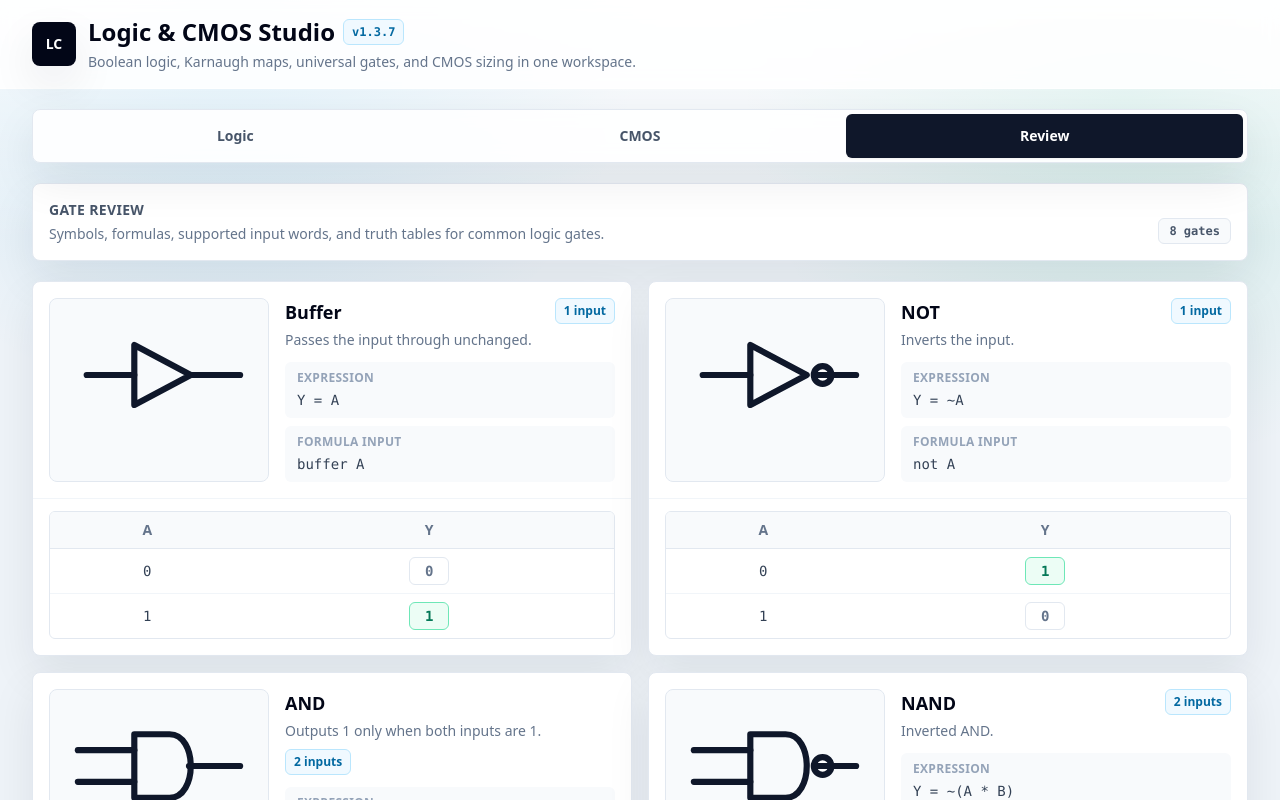
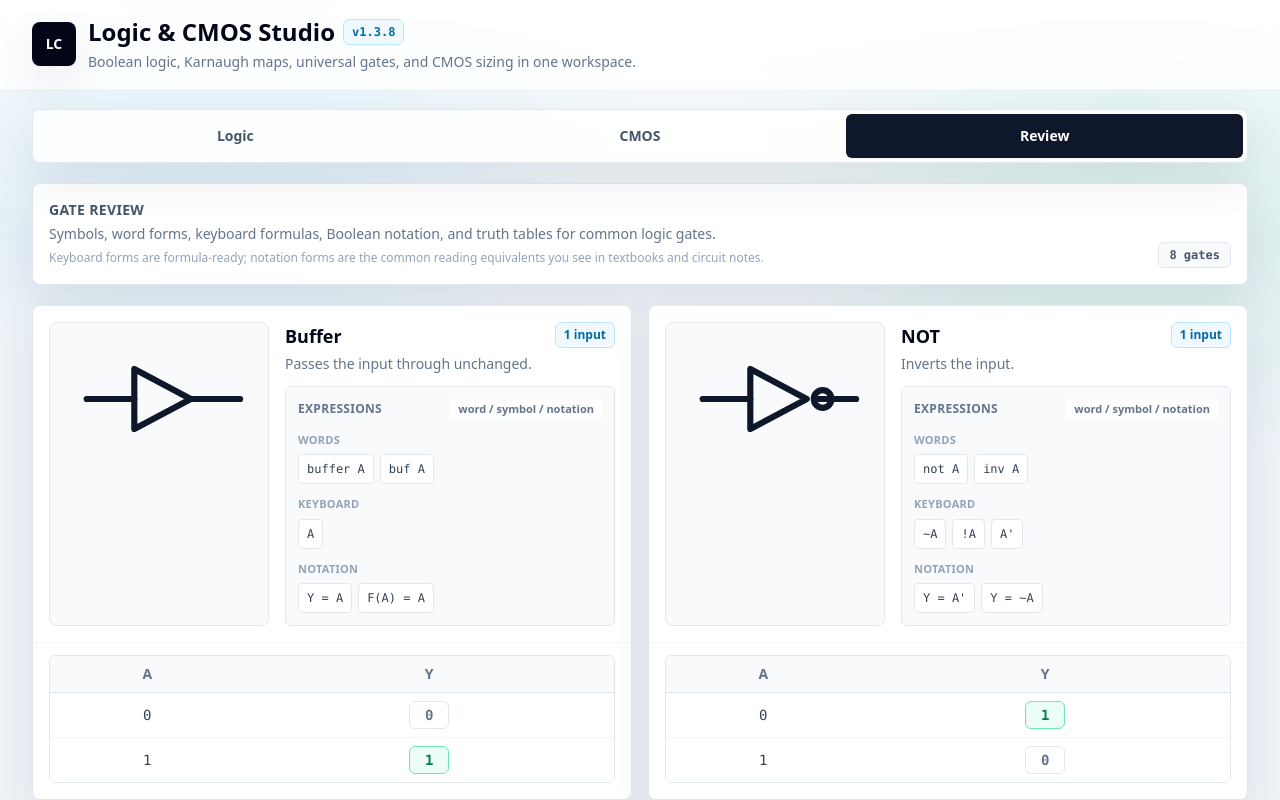
Before and after one commit to marksui/logic-cmos-studio, a React (Vite) app: page / in a window 1280 px wide. Both pictures are taken after a click on the button "Review". Shown: the top 800 px of the page. Built offline with nearby package versions, Linux system fonts and the light colour scheme; the HTML template or start-up script is replaced by a standard one.

Commit message:
Release v1.3.8 review expressions

```diff
--- a/package.json
+++ b/package.json
@@ -1,7 +1,7 @@
 {
   "name": "logic-cmos-studio",
   "private": true,
-  "version": "1.3.7",
+  "version": "1.3.8",
   "homepage": "https://marksui.github.io/logic-cmos-studio/",
   "type": "module",
   "scripts": {
--- a/src/components/LogicGateReview.tsx
+++ b/src/components/LogicGateReview.tsx
@@ -10,77 +10,185 @@ type GateKind =
 
 interface GateDefinition {
   description: string;
-  expression: string;
+  expressionGroups: ExpressionGroup[];
   id: GateKind;
   inputs: 1 | 2;
   name: string;
-  operator: string;
+}
+
+interface ExpressionGroup {
+  label: string;
+  values: string[];
 }
 
 const GATES: GateDefinition[] = [
   {
     description: "Passes the input through unchanged.",
-    expression: "Y = A",
+    expressionGroups: [
+      {
+        label: "Words",
+        values: ["buffer A", "buf A"]
+      },
+      {
+        label: "Keyboard",
+        values: ["A"]
+      },
+      {
+        label: "Notation",
+        values: ["Y = A", "F(A) = A"]
+      }
+    ],
     id: "buffer",
     inputs: 1,
-    name: "Buffer",
-    operator: "buffer A"
+    name: "Buffer"
   },
   {
     description: "Inverts the input.",
-    expression: "Y = ~A",
+    expressionGroups: [
+      {
+        label: "Words",
+        values: ["not A", "inv A"]
+      },
+      {
+        label: "Keyboard",
+        values: ["~A", "!A", "A'"]
+      },
+      {
+        label: "Notation",
+        values: ["Y = A'", "Y = ~A"]
+      }
+    ],
     id: "not",
     inputs: 1,
-    name: "NOT",
-    operator: "not A"
+    name: "NOT"
   },
   {
     description: "Outputs 1 only when both inputs are 1.",
-    expression: "Y = A * B",
+    expressionGroups: [
+      {
+        label: "Words",
+        values: ["A and B"]
+      },
+      {
+        label: "Keyboard",
+        values: ["AB", "A * B", "A & B", "A . B"]
+      },
+      {
+        label: "Notation",
+        values: ["Y = AB", "Y = A \u00b7 B", "Y = A \u22c5 B"]
+      }
+    ],
     id: "and",
     inputs: 2,
-    name: "AND",
-    operator: "A and B"
+    name: "AND"
   },
   {
     description: "Inverted AND.",
-    expression: "Y = ~(A * B)",
+    expressionGroups: [
+      {
+        label: "Words",
+        values: ["A nand B", "not (A and B)"]
+      },
+      {
+        label: "Keyboard",
+        values: ["~(A * B)", "!(A & B)", "(A * B)'"]
+      },
+      {
+        label: "Notation",
+        values: ["Y = (AB)'", "Y = A' + B'", "A \u2191 B"]
+      }
+    ],
     id: "nand",
     inputs: 2,
-    name: "NAND",
-    operator: "A nand B"
+    name: "NAND"
   },
   {
     description: "Outputs 1 when at least one input is 1.",
-    expression: "Y = A + B",
+    expressionGroups: [
+      {
+        label: "Words",
+        values: ["A or B"]
+      },
+      {
+        label: "Keyboard",
+        values: ["A + B", "A | B"]
+      },
+      {
+        label: "Notation",
+        values: ["Y = A + B"]
+      }
+    ],
     id: "or",
     inputs: 2,
-    name: "OR",
-    operator: "A or B"
+    name: "OR"
   },
   {
     description: "Inverted OR.",
-    expression: "Y = ~(A + B)",
+    expressionGroups: [
+      {
+        label: "Words",
+        values: ["A nor B", "not (A or B)"]
+      },
+      {
+        label: "Keyboard",
+        values: ["~(A + B)", "!(A | B)", "(A + B)'"]
+      },
+      {
+        label: "Notation",
+        values: ["Y = (A + B)'", "Y = A'B'", "A \u2193 B"]
+      }
+    ],
     id: "nor",
     inputs: 2,
-    name: "NOR",
-    operator: "A nor B"
+    name: "NOR"
   },
   {
     description: "Outputs 1 when inputs are different.",
-    expression: "Y = A xor B",
+    expressionGroups: [
+      {
+        label: "Words",
+        values: ["A xor B"]
+      },
+      {
+        label: "Keyboard",
+        values: ["A ^ B"]
+      },
+      {
+        label: "Notation",
+        values: [
+          "Y = A \u2295 B",
+          "Y = A'B + AB'",
+          "Y = (A + B)(A' + B')"
+        ]
+      }
+    ],
     id: "xor",
     inputs: 2,
-    name: "XOR",
-    operator: "A xor B"
+    name: "XOR"
   },
   {
     description: "Outputs 1 when inputs are the same.",
-    expression: "Y = A xnor B",
+    expressionGroups: [
+      {
+        label: "Words",
+        values: ["A xnor B", "A nxor B"]
+      },
+      {
+        label: "Keyboard",
+        values: ["~(A ^ B)", "(A ^ B)'"]
+      },
+      {
+        label: "Notation",
+        values: [
+          "Y = A \u2299 B",
+          "Y = AB + A'B'",
+          "Y = (A' + B)(A + B')"
+        ]
+      }
+    ],
     id: "xnor",
     inputs: 2,
-    name: "XNOR",
-    operator: "A xnor B"
+    name: "XNOR"
   }
 ];
 
@@ -94,7 +202,12 @@ export function LogicGateReview() {
               Gate Review
             </h2>
             <p className="mt-1 text-sm text-slate-500">
-              Symbols, formulas, supported input words, and truth tables for common logic gates.
+              Symbols, word forms, keyboard formulas, Boolean notation, and
+              truth tables for common logic gates.
+            </p>
+            <p className="mt-1 text-xs leading-5 text-slate-400">
+              Keyboard forms are formula-ready; notation forms are the common
+              reading equivalents you see in textbooks and circuit notes.
             </p>
           </div>
           <span className="w-fit rounded-md border border-slate-200 bg-slate-50 px-2.5 py-1 font-mono text-xs font-semibold text-slate-600">
@@ -120,10 +233,7 @@ export function LogicGateReview() {
                     {gate.inputs} input{gate.inputs > 1 ? "s" : ""}
                   </span>
                 </div>
-                <div className="grid gap-2 text-sm">
-                  <ReviewMetric label="Expression" value={gate.expression} />
-                  <ReviewMetric label="Formula input" value={gate.operator} />
-                </div>
+                <ExpressionGroups groups={gate.expressionGroups} />
               </div>
             </div>
             <TruthTableMini gate={gate} />
@@ -134,13 +244,36 @@ export function LogicGateReview() {
   );
 }
 
-function ReviewMetric({ label, value }: { label: string; value: string }) {
+function ExpressionGroups({ groups }: { groups: ExpressionGroup[] }) {
   return (
-    <div className="rounded-md bg-slate-50 px-3 py-2">
-      <span className="block text-xs font-semibold uppercase tracking-wide text-slate-400">
-        {label}
-      </span>
-      <code className="mt-1 block text-slate-700">{value}</code>
+    <div className="rounded-md border border-slate-200 bg-slate-50 px-3 py-3">
+      <div className="flex flex-wrap items-center justify-between gap-2">
+        <span className="text-xs font-semibold uppercase tracking-wide text-slate-500">
+          Expressions
+        </span>
+        <span className="rounded bg-white px-2 py-0.5 text-[11px] font-semibold text-slate-500">
+          word / symbol / notation
+        </span>
+      </div>
+      <div className="mt-3 grid gap-3">
+        {groups.map((group) => (
+          <div key={group.label}>
+            <span className="block text-[11px] font-semibold uppercase tracking-wide text-slate-400">
+              {group.label}
+            </span>
+            <div className="mt-1.5 flex flex-wrap gap-1.5">
+              {group.values.map((value) => (
+                <code
+                  key={value}
+                  className="max-w-full break-words rounded border border-slate-200 bg-white px-2 py-1 text-xs leading-5 text-slate-700"
+                >
+                  {value}
+                </code>
+              ))}
+            </div>
+          </div>
+        ))}
+      </div>
     </div>
   );
 }
--- a/src/version.ts
+++ b/src/version.ts
@@ -1 +1 @@
-export const APP_VERSION = "v1.3.7";
+export const APP_VERSION = "v1.3.8";
```
Also changed, not shown: 7 other files (tests, documents, lock files or other folders).
